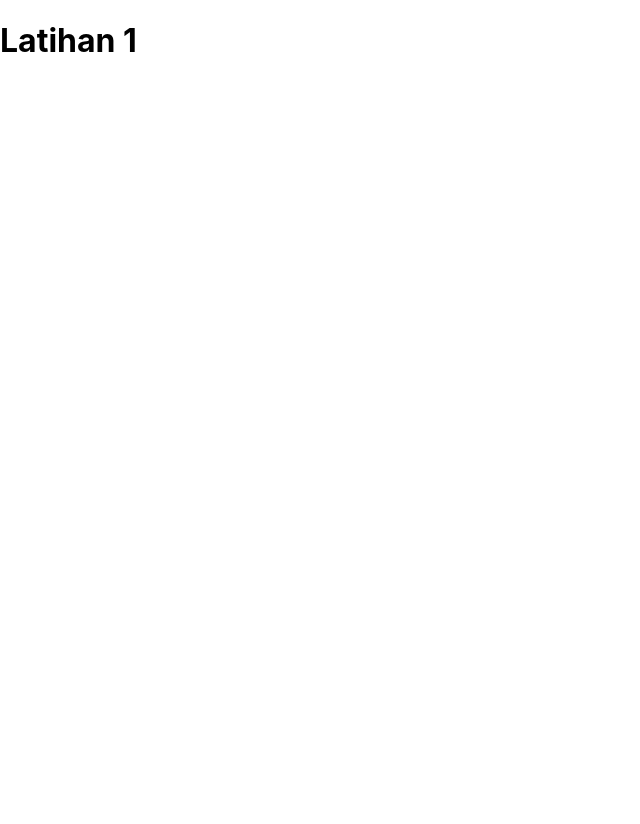
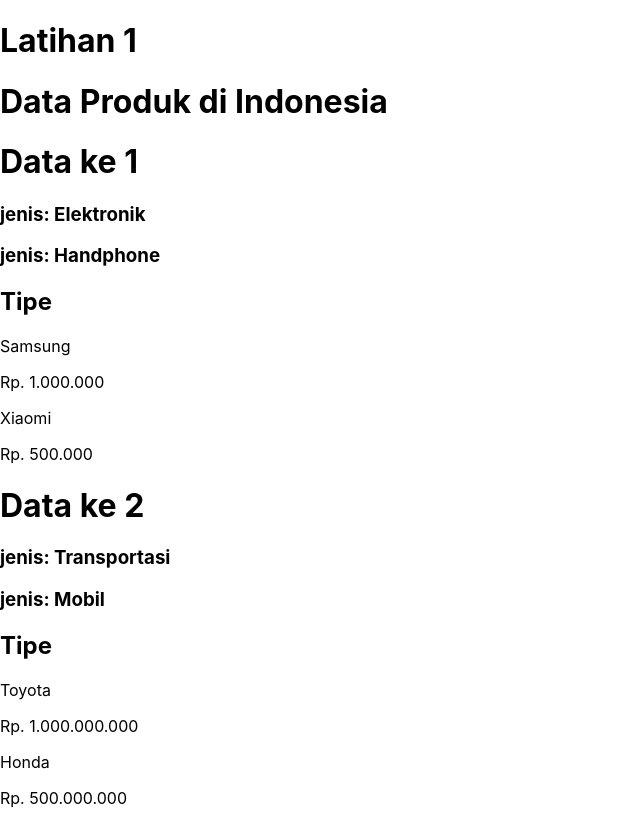
Before and after one commit to GeorgeIsFounded/BelajarReact, a React (Create React App) app: page / in a window 1280 px wide. Shown: the whole page, without its empty margins (0-640 px from the left). Before the commit the page ends 800 px from the top, so only its background shows below. Built offline with nearby package versions, Linux system fonts and the light colour scheme.

Commit message:
fix latihan1

```diff
--- a/src/App.js
+++ b/src/App.js
@@ -49,6 +49,7 @@
 // export default App;
 
 import React from "react";
+import NamaProduk from "./produk";
 
 function App() {
   let [produk, setProduk] = React.useState([
@@ -85,6 +86,7 @@ function App() {
     <React.Fragment>
       <div className="line"></div>
       <h1>Latihan 1</h1>
+      <NamaProduk data = {produk}/>
     </React.Fragment>
   );
 }
--- /dev/null
+++ b/src/produk.js
@@ -0,0 +1,32 @@
+import React from "react";
+
+export default function NamaProduk({ data }) {
+    return (
+        <React.Fragment>
+            <h1>Data Produk di Indonesia</h1>
+            {data?.map((item, index) => {
+                return (
+                    <div key={index}>
+                        <h1>Data ke {index + 1}</h1>
+                        <h3>jenis: {item.jenis}</h3>
+                        <h3>jenis: {item.produk}</h3>
+                        <div>
+                            <h2>Tipe</h2>
+                            <div>
+                                {item?.brand?.map((value, index2) => {
+                                    return (
+                                        <div key={index2}>
+                                            <p>{value.nama}</p>
+                                            <p>{value.harga}</p>
+                                            <p></p>
+                                        </div>
+                                    );
+                                })}
+                            </div>
+                        </div>
+                    </div>
+                )
+            })}
+        </React.Fragment>
+    )
+}
--- a/src/styles/styles.css
+++ b/src/styles/styles.css
@@ -6,4 +6,5 @@
 .line {
     height: 20px;
     width: 100vh;
+    color: blueviolet;
 }
```
Also changed, not shown: src/Component/header.jsx (added, +12 -0 lines), src/Component/module/tes.jsx (added, +13 -0 lines), src/Component/name.jsx (added, +24 -0 lines), src/module/dataSiswa.jsx (added, +32 -0 lines), src/module/identitas.jsx (added, +11 -0 lines), src/module/nilai.jsx (added, +27 -0 lines), src/module/produk.jsx (deleted, +0 -9 lines).
